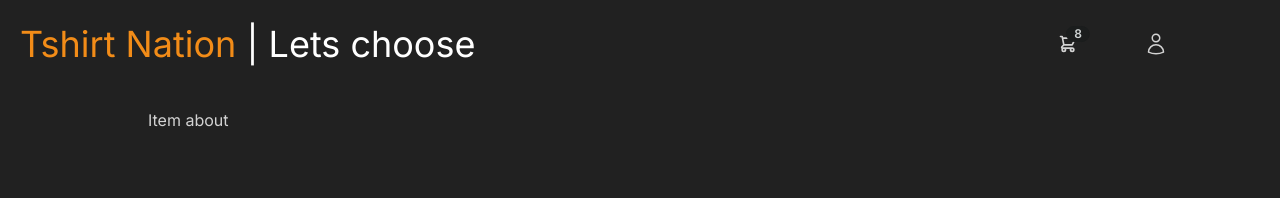
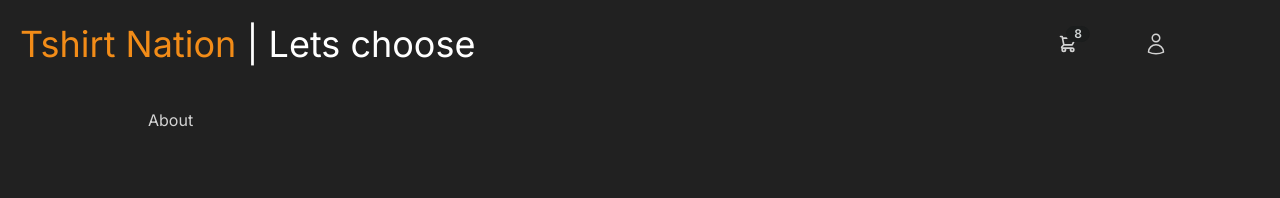
Before and after one commit to stocke777/ecommerce-2, a Next.js app: page /about in a window 1280 px wide. Shown: the top 198 px of the page. Built offline with nearby package versions, Linux system fonts and the light colour scheme.

Commit message:
route fix

```diff
--- a/app/[id]/page.tsx
+++ b/app/[product]/[id]/page.tsx
@@ -7,7 +7,7 @@ type Props = {
 };
 
 const page = ({ params }: Props) => {
-	return <div className="ml-15">Item {params.id}</div>;
+	return <div className="m-15">Itemmm {params.id}</div>;
 };
 
 export default page;
--- /dev/null
+++ b/app/about/page.tsx
@@ -0,0 +1,11 @@
+import React from 'react'
+
+type Props = {}
+
+const page = (props: Props) => {
+  return (
+    <div>About</div>
+  )
+}
+
+export default page
--- a/app/page.tsx
+++ b/app/page.tsx
@@ -9,7 +9,7 @@ const inter = Inter({ subsets: ["latin"] });
 
 export default function Home() {
 	return (
-		<main className="flex items-center justify-center w-[80%] flex-col mx-auto">
+		<main className="flex items-center justify-center w-[100%] flex-col mx-auto">
 			<Hero />
 			<Divider />
 			<div className='m-5'>
```
